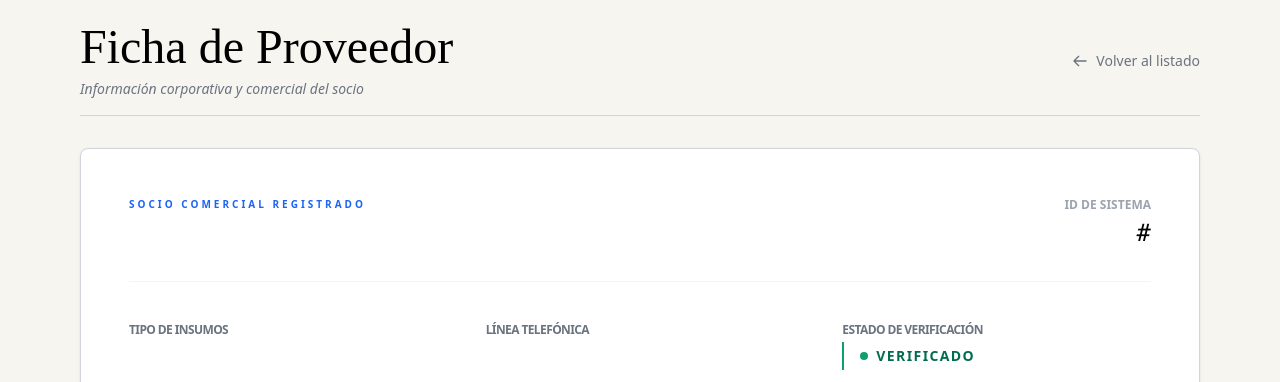
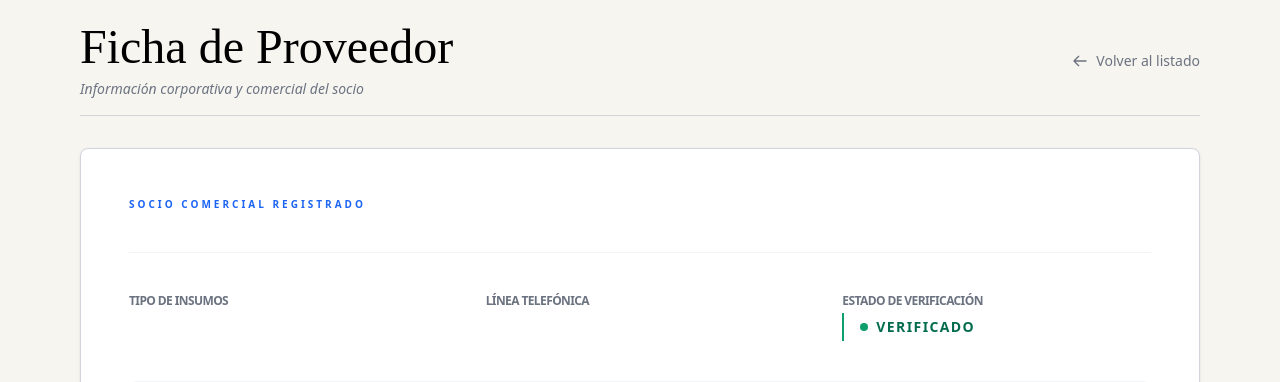
Before and after one commit to IDGS802-23002162/Jassence, a Python web app: template templates/modulos_front/compras/detalle_P.html in a window 1280 px wide. Shown: the part 65-447 px from the top of the page. Run offline with Jinja, Linux system fonts and the light colour scheme; the template is opened without the code that fills it, so the values that code supplies are empty; style sheets or scripts are compiled from the project's sources; some libraries are stand-ins or nearby versions.

Commit message:
No IDs en proveedor

```diff
--- a/templates/modulos_front/compras/detalle_P.html
+++ b/templates/modulos_front/compras/detalle_P.html
@@ -28,10 +28,7 @@
                     <p class="text-[10px] font-bold uppercase tracking-[0.3em] text-blue-600 mb-2">Socio Comercial Registrado</p>
                     <h2 class="font-elegant text-6xl text-black leading-none">{{ proveedor.nombre_empresa }}</h2>
                 </div>
-                <div class="text-right">
-                    <p class="text-xs text-gray-400 uppercase font-bold mb-1">ID de Sistema</p>
-                    <span class="font-mono text-2xl text-black font-light italic">#{{ proveedor.id }}</span>
-                </div>
+
             </div>
 
             <div class="grid grid-cols-1 md:grid-cols-3 gap-y-10 gap-x-12">
```
